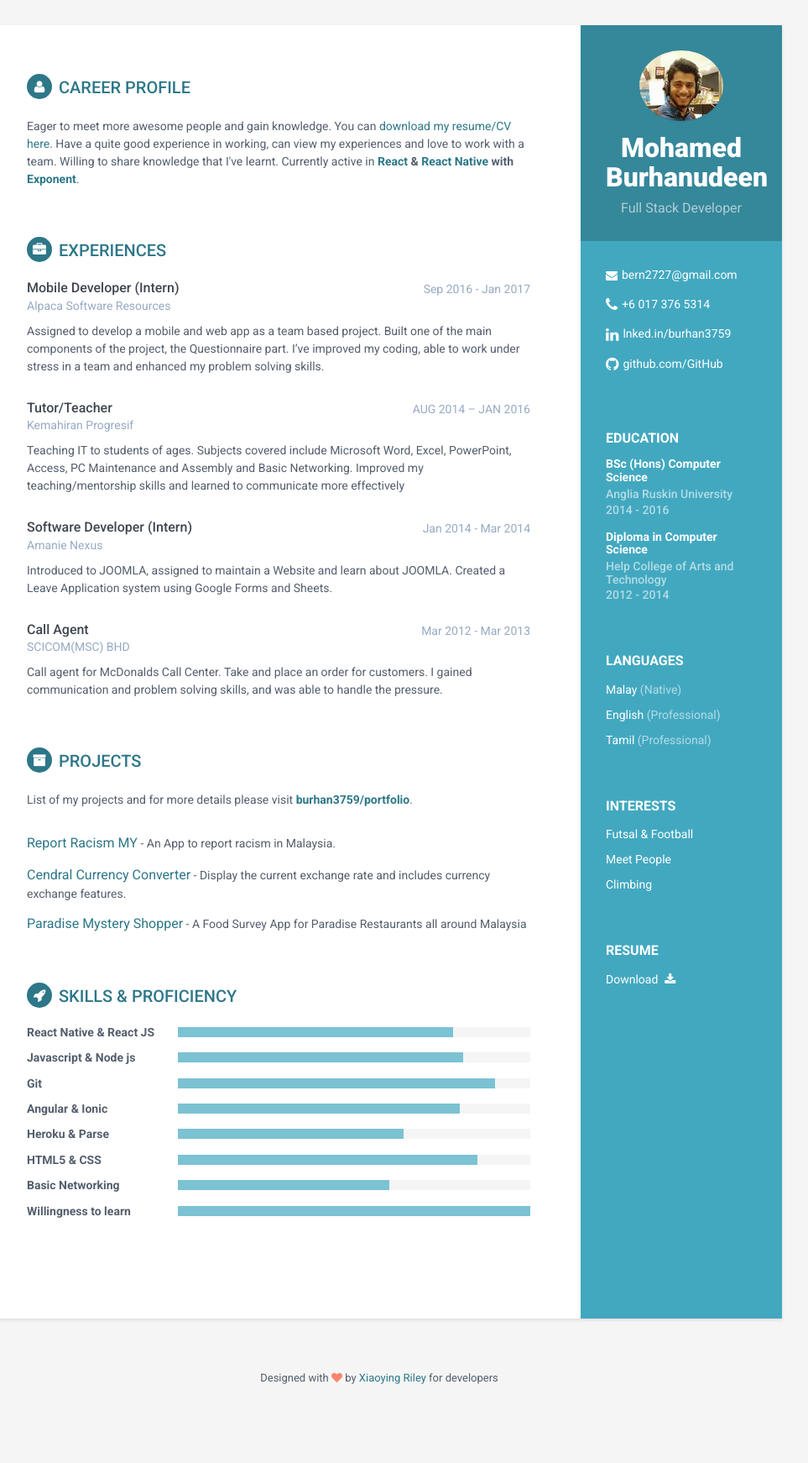
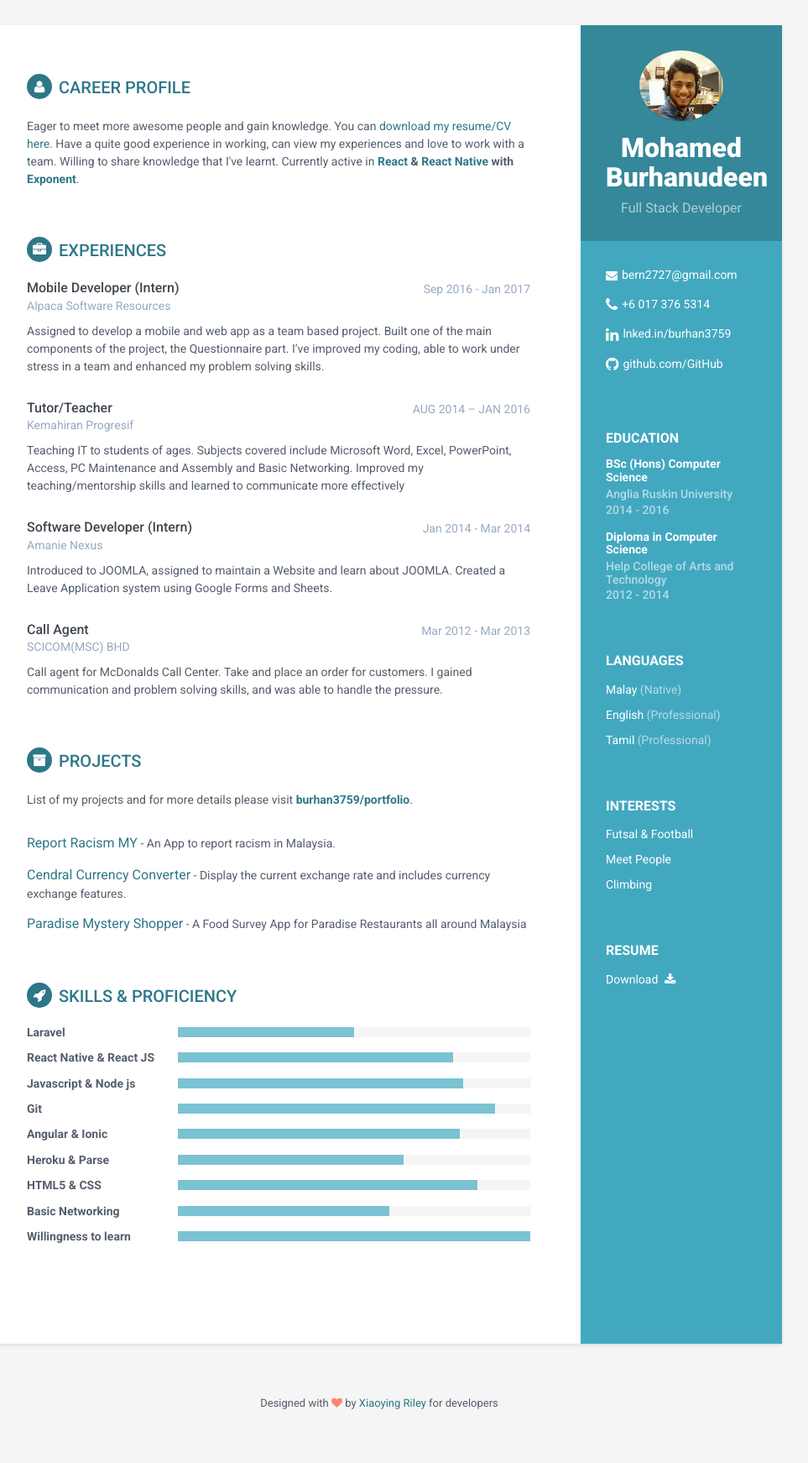
Before and after one commit to burhan3759/resume, a Jekyll site: the page built from index.html, in a window 1280 px wide. Shown: the whole page at 84% size, without its empty margins (188-1151 px from the left). Built offline with Jekyll 4.4.1, drawn with Linux system fonts in a browser that asks for light colours; before the commit the page ends 1712 px from its top, so only the background shows below that.

Commit message:
added skilss - laravel
Update skills - added laravel

```diff
--- a/_includes/skills.html
+++ b/_includes/skills.html
@@ -1,6 +1,14 @@
 <section class="skills-section section">
                 <h2 class="section-title"><i class="fa fa-rocket"></i>Skills &amp; Proficiency</h2>
                 <div class="skillset">
+                  <div class="item">
+                        <h3 class="level-title">Laravel</h3>
+                        <div class="level-bar">
+                            <div class="level-bar-inner" data-level="50%">
+                            </div>
+                        </div><!--//level-bar-->
+                    </div><!--//item-->
+
                     <div class="item">
                         <h3 class="level-title">React Native &amp; React JS</h3>
                         <div class="level-bar">
```
